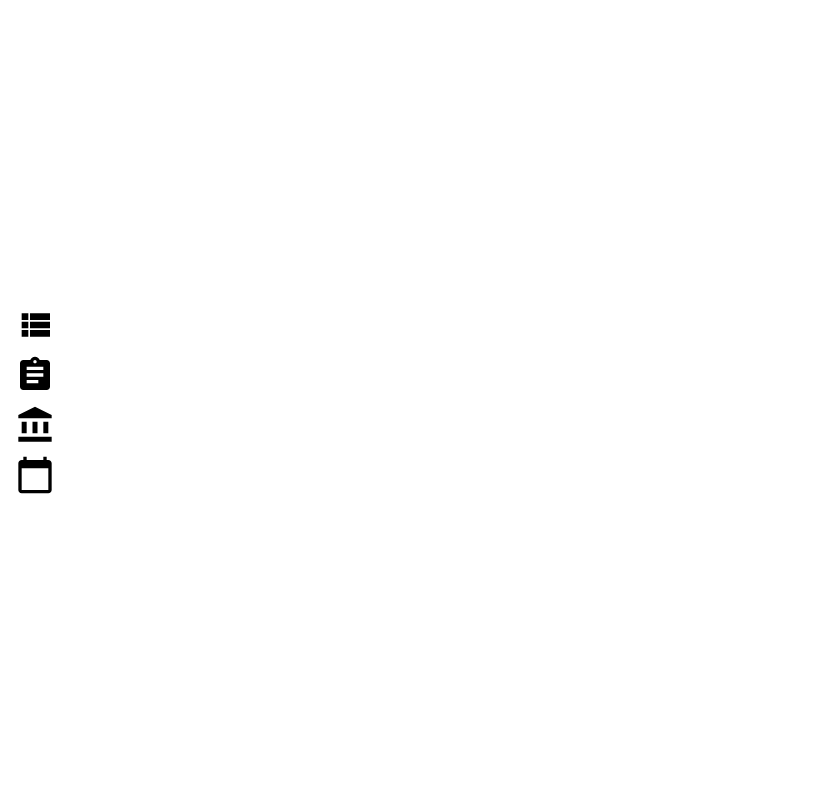
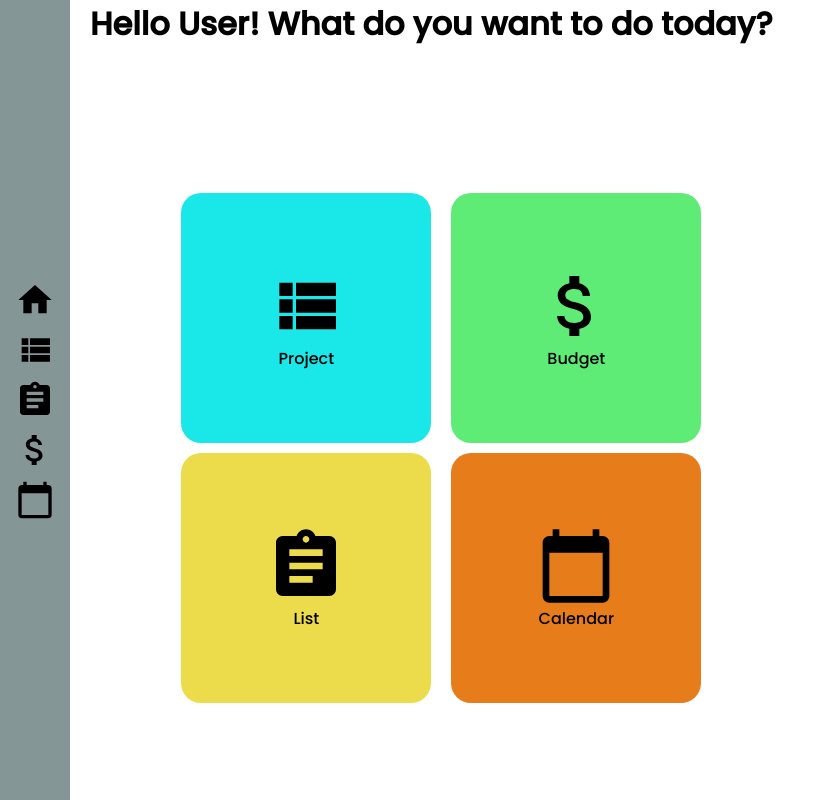
Before and after one commit to ArexSpeed/axoffice, a React (Create React App) app in the folder client/: page / in a window 1280 px wide. Shown: the whole page, without its empty margins (0-818 px from the left). Built offline with nearby package versions, Linux system fonts and the light colour scheme.

Commit message:
main office

```diff
--- /dev/null
+++ b/client/src/components/MainOffice.js
@@ -0,0 +1,50 @@
+import React from 'react'
+import {Link, useParams} from 'react-router-dom'
+import HomeIcon from '@material-ui/icons/Home';
+import ViewListIcon from '@material-ui/icons/ViewList';
+import AssignmentIcon from '@material-ui/icons/Assignment';
+import AttachMoneyIcon from '@material-ui/icons/AttachMoney';
+import CalendarTodayIcon from '@material-ui/icons/CalendarToday';
+
+const MainOffice = () => {
+  return (
+    <main className="main">
+      <h1 className="main__title office">Hello User! What do you want to do today?</h1>
+        <section className="office-apps">
+          <ul className="office-list">
+            <div>
+          <li className="office-item projects">
+          <Link to="/projects" className="office-link">
+            <ViewListIcon />
+            <p className="office-link-name">Project</p>
+          </Link>
+        </li>
+        <li className="office-item lists">
+          <Link to="/lists" className="office-link">
+            <AssignmentIcon />
+            <span>List</span>
+          </Link>
+        </li>
+        </div>
+        <div>
+        <li className="office-item budgets">
+          <Link to="/budget" className="office-link">
+            <AttachMoneyIcon />
+            <span>Budget</span>
+          </Link>
+        </li>
+        <li className="office-item calendars">
+          <Link to="/calendar" className="office-link">
+            <CalendarTodayIcon />
+            <span>Calendar</span>
+          </Link>
+        </li>
+        </div>
+          </ul>
+
+        </section>
+    </main>
+  )
+}
+
+export default MainOffice
--- a/client/src/components/MainProjects.js
+++ b/client/src/components/MainProjects.js
@@ -26,6 +26,33 @@ const MainProjects = () => {
             </div>
             <div className="main__section-item">
               <h5 className="main__section-item-title">Task 1</h5> <span><ArrowForwardIosIcon /></span>
+            </div>
+            <div className="main__section-item">
+              <h5 className="main__section-item-title">Task 4</h5> <span><ArrowForwardIosIcon /></span>
+            </div>
+            <div className="main__section-item">
+              <h5 className="main__section-item-title">Task 5</h5> <span><ArrowForwardIosIcon /></span>
+            </div>
+            <div className="main__section-item">
+              <h5 className="main__section-item-title">Task 6</h5> <span><ArrowForwardIosIcon /></span>
+            </div>
+            <div className="main__section-item">
+              <h5 className="main__section-item-title">Task with long name to show how to scroll and show</h5> <span><ArrowForwardIosIcon /></span>
+            </div>
+            <div className="main__section-item">
+              <h5 className="main__section-item-title">Task 8</h5> <span><ArrowForwardIosIcon /></span>
+            </div>
+            <div className="main__section-item">
+              <h5 className="main__section-item-title">Task 9</h5> <span><ArrowForwardIosIcon /></span>
+            </div>
+            <div className="main__section-item">
+              <h5 className="main__section-item-title">Task 10</h5> <span><ArrowForwardIosIcon /></span>
+            </div>
+            <div className="main__section-item">
+              <h5 className="main__section-item-title">Task 11</h5> <span><ArrowForwardIosIcon /></span>
+            </div>
+            <div className="main__section-item">
+              <h5 className="main__section-item-title">Task 12</h5> <span><ArrowForwardIosIcon /></span>
             </div>
           </div>
         </article>
--- a/client/src/components/Nav.js
+++ b/client/src/components/Nav.js
@@ -1,8 +1,9 @@
 import React from 'react'
 import {Link, useParams} from 'react-router-dom'
+import HomeIcon from '@material-ui/icons/Home';
 import ViewListIcon from '@material-ui/icons/ViewList';
 import AssignmentIcon from '@material-ui/icons/Assignment';
-import AccountBalanceIcon from '@material-ui/icons/AccountBalance';
+import AttachMoneyIcon from '@material-ui/icons/AttachMoney';
 import CalendarTodayIcon from '@material-ui/icons/CalendarToday';
 
 const Nav = ({app}) => {
@@ -10,6 +11,11 @@ const Nav = ({app}) => {
   return (
     <nav className={`nav ${app}`}>
       <ul className="nav-list">
+      <li className="nav-item">
+          <Link to="/" className="nav-link">
+            <HomeIcon />
+          </Link>
+        </li>
         <li className={`${app === 'projects' ? "nav-item projects" : "nav-item"}`}>
           <Link to="/projects" className="nav-link">
             <ViewListIcon />
@@ -22,7 +28,7 @@ const Nav = ({app}) => {
         </li>
         <li className="nav-item">
           <Link to="/budget" className="nav-link">
-            <AccountBalanceIcon />
+            <AttachMoneyIcon />
           </Link>
         </li>
         <li className="nav-item">
--- a/client/src/pages/Office.js
+++ b/client/src/pages/Office.js
@@ -1,5 +1,6 @@
 import React from 'react'
 import Head from '../components/Head'
+import MainOffice from '../components/MainOffice'
 import Nav from '../components/Nav'
 
 
@@ -8,7 +9,8 @@ const Office = () => {
     <>
       <Head title="AX Office"/>
       <div className="container">
-      <Nav />
+      <Nav app="office" />
+      <MainOffice />
       </div>
     </>
   )
--- a/client/src/styles/Global.scss
+++ b/client/src/styles/Global.scss
@@ -25,17 +25,12 @@ a{
 .button-icon{
   margin: 10px 0;
   width: 50px;
-  height: 50px;
+  min-height: 50px;
   border: none;
   border-radius: 20px;
   cursor: pointer;
+  @include bg-app-second;
   @media screen and (max-width: 540px) {
     margin: 5px 0;
   }
-  &.projects{
-    background: $bg-projects-second;
-  }
-  &.lists{
-    background: $bg-lists-second;
-  }
 }
--- a/client/src/styles/Main.scss
+++ b/client/src/styles/Main.scss
@@ -53,18 +53,26 @@
       margin: 0 10px;
     }
     &-box{
+      @include center;
       width: 350px;
       height: 550px;
       border-radius: 20px;
       background: rgba(238,238,238,0.5);
       box-shadow: 2px 2px 5px rgba(0,0,0,.1);
+      overflow: hidden;
       @media screen and (max-width: 540px){
         width: 300px;
         height: 450px;
       }
     }
     &-items{
-      @include center;
+      display: flex;
+      flex-direction: column;
+      justify-content: flex-start;
+      align-items: center;
+      width: 100%;
+      height: 100%;
+      overflow: scroll;
     }
     &-item{
       display: flex;
@@ -73,13 +81,14 @@
       align-items: center;
       margin: 5px;
       width: 90%;
-      height: 50px;
+      height: auto;
       border-radius: 10px;
       background: #fff;
       &-title{
         font-size: 20px;
         font-weight: 300;
         margin: 0 10px;
+        padding: 5px 0;
         @media screen and (max-width: 540px){
           font-size: 16px;
         }
--- a/client/src/styles/Nav.scss
+++ b/client/src/styles/Nav.scss
@@ -4,6 +4,7 @@
   @include center;
   height: 100vh;
   width: 70px;
+  @include bg-app;
   @media screen and (max-width: 768px){
     flex-direction: row;
     width: 100vw;
@@ -14,12 +15,7 @@
     width: 100vw;
     height: 50px;
   }
-  &.projects{
-    background: $bg-projects;
-  }
-  &.lists{
-    background: $bg-lists;
-  }
+
   &-list{
     @include center;
     @media screen and (max-width: 768px){
--- /dev/null
+++ b/client/src/styles/Office.scss
@@ -0,0 +1,40 @@
+@import 'Var';
+.office{
+  &-apps{
+    display: flex;
+    flex-direction: row;
+    flex-wrap: wrap;
+    justify-content: center;
+    align-items: center;
+    width: 100%;
+    height: 100%;
+  }
+  &-list{
+    display: flex;
+    flex-direction: row;
+    flex-wrap: wrap;
+  }
+  &-item{
+    width: 250px;
+    height: 250px;
+    border-radius: 20px;
+    margin: 10px;
+    @include bg-app;
+    @media screen and (max-width: 768px){
+      width: 150px;
+    height: 150px;
+    }
+  }
+  &-link{
+    @include center;
+    width: 100%;
+    height: 100%;
+    color: #000;
+    & > .MuiSvgIcon-root{
+      font-size: 80px;
+      @media screen and (max-width: 540px){
+        font-size: 26px;
+      }
+    }
+  }
+}
--- a/client/src/styles/Sidebar.scss
+++ b/client/src/styles/Sidebar.scss
@@ -3,6 +3,7 @@
   height: 100%;
   width: 250px;
   overflow: scroll;
+  @include bg-app-second;
   @media screen and (max-width: 768px){
     flex-direction: row;
     width: 100vw;
@@ -13,12 +14,6 @@
     flex-direction: row;
     width: 100vw;
     height: 200px;
-  }
-  &.projects{
-    background: $bg-projects-second;
-  }
-  &.lists{
-    background: $bg-lists-second;
   }
   &__header{
     @include center;
--- a/client/src/styles/Style.scss
+++ b/client/src/styles/Style.scss
@@ -2,3 +2,4 @@
 @import 'Nav';
 @import 'Sidebar';
 @import 'Main';
+@import 'Office';
--- a/client/src/styles/Var.scss
+++ b/client/src/styles/Var.scss
@@ -1,9 +1,15 @@
 @import url('https://fonts.googleapis.com/css2?family=Poppins:wght@500&display=swap');
 
+$bg-office: #859696;
+$bg-office-second: #a8bcbc;
 $bg-projects: #1ae7e7;
 $bg-projects-second: #70f8f8;
 $bg-lists: #ecdc4c;
 $bg-lists-second: #f0e585;
+$bg-budgets: #5fec76;
+$bg-budgets-second: #f0e585;
+$bg-calendars: #e77c1a;
+$bg-calendars-second: #f0e585;
 $font-family: 'Poppins', sans-serif;
 $bg-box: rgba(255,255,255,.75);
 @mixin center{
@@ -12,3 +18,37 @@ $bg-box: rgba(255,255,255,.75);
   justify-content: center;
   align-items: center;
 }
+@mixin bg-app{
+  &.projects{
+    background: $bg-projects;
+  }
+  &.lists{
+    background: $bg-lists;
+  }
+  &.budgets{
+    background: $bg-budgets;
+  }
+  &.calendars{
+    background: $bg-calendars;
+  }
+  &.office{
+    background: $bg-office;
+  }
+}
+@mixin bg-app-second{
+  &.projects{
+    background: $bg-projects-second;
+  }
+  &.lists{
+    background: $bg-lists-second;
+  }
+  &.budgets{
+    background: $bg-budgets-second;
+  }
+  &.calendars{
+    background: $bg-calendars-second;
+  }
+  &.office{
+    background: $bg-office-second;
+  }
+}
```
